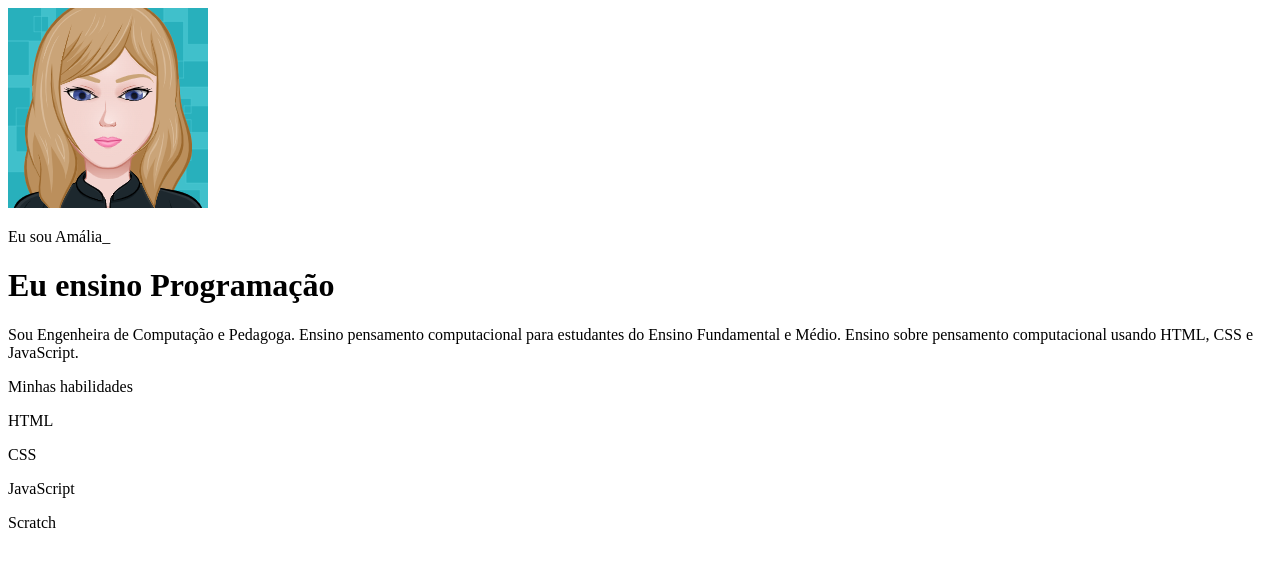
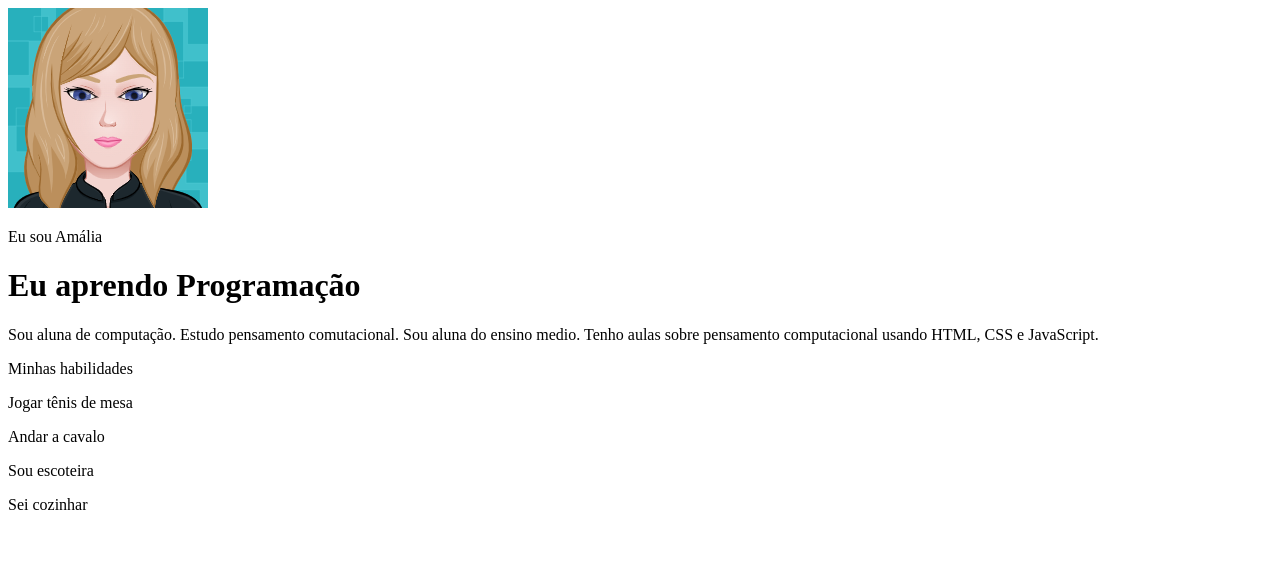
Before and after one commit to malinha22/portfolio, a plain HTML site: page index.html in a window 1280 px wide. Drawn offline with Linux system fonts and the light colour scheme.

Commit message:
habilidades

```diff
--- a/index.html
+++ b/index.html
@@ -8,19 +8,18 @@
 </head>
 <body>
     <img src="img/meuAvatar (1).png" alt="avatar da Amalia" srcset="" />
-    <p>Eu sou Amália_</p>
-    <h1>Eu ensino Programação</h1>
+    <p>Eu sou Amália</p>
+    <h1>Eu aprendo Programação</h1>
     <p>
-      Sou Engenheira de Computação e Pedagoga. Ensino pensamento computacional
-      para estudantes do Ensino Fundamental e Médio. Ensino sobre pensamento
+      Sou aluna de computação. Estudo pensamento comutacional. Sou aluna do ensino medio. Tenho aulas sobre pensamento
       computacional usando HTML, CSS e JavaScript.
     </p>
     <p>Minhas habilidades</p>
     <div>
-        <p>HTML</p>
-        <p>CSS</p>
-        <p>JavaScript</p>
-        <p>Scratch</p>
+        <p>Jogar tênis de mesa</p>
+        <p>Andar a cavalo</p>
+        <p>Sou escoteira</p>
+        <p>Sei cozinhar</p>
       </div>
 </body>
 </html>
```
